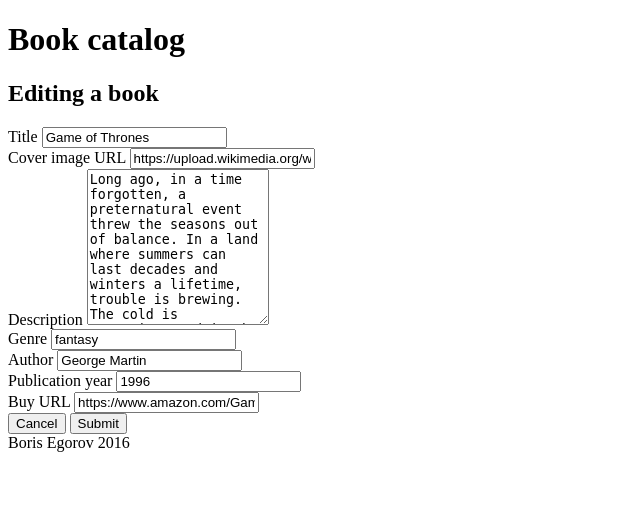
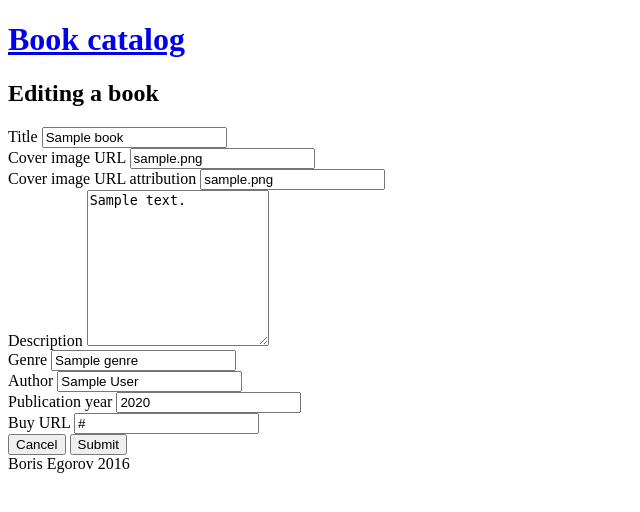
Before and after one commit to JIghtuse/udacity-book-catalog-final, a Flask app: page /book/1/edit in a window 1280 px wide. Shown: the top 512 px of the page, without its empty margins (0-640 px from the left). Run offline with Flask 2, Linux system fonts and the light colour scheme; tables that the repository leaves empty hold one stand-in row (values such as "Sample post").

Commit message:
templates, data, main, database init: Add CRUD functionality

```diff
--- /dev/null
+++ b/common.py
@@ -0,0 +1 @@
+DATABASE_FILENAME = "book_catalog.db"
--- a/data_stubs.py
+++ /dev/null
@@ -1,36 +0,0 @@
-# List is based on Wikipedia articles:
-# https://en.wikipedia.org/wiki/List_of_writing_genres
-# https://en.wikipedia.org/wiki/Comedy
-# https://en.wikipedia.org/wiki/Literary_fiction
-# https://en.wikipedia.org/wiki/Drama
-# https://en.wikipedia.org/wiki/Fantasy
-
-genres = [{'name': "comedy",
-           'description': "Books intended to be humorous or amusing by inducing laughter"},
-          {'name': "classic",
-           'description': "Fiction that has become part of an accepted literary canon, widely taught in schools"},
-          {'name': "drama",
-           'description': 'Specific mode of fiction represented in performance.[1] The term comes from a Greek word meaning "action" (Classical Greek: δρᾶμα, drama), which is derived from "to do" (Classical Greek: δράω, drao)'},
-          {'name': "fantasy",
-           'description': "Fiction genre that uses magic or other supernatural elements as a main plot element, theme, or setting. Many works within the genre take place in imaginary worlds where magic and magical creatures are common."
-          }]
-
-recent_books = [
-    {
-        'title': "Game of Thrones",
-        'cover_url': "https://upload.wikimedia.org/wikipedia/en/9/93/AGameOfThrones.jpg",
-        'author': "George Martin",
-        'description': "Long ago, in a time forgotten, a preternatural event threw the seasons out of balance. In a land where summers can last decades and winters a lifetime, trouble is brewing. The cold is returning, and in the frozen wastes to the north of Winterfell, sinister forces are massing beyond the kingdom’s protective Wall. To the south, the king’s powers are failing—his most trusted adviser dead under mysterious circumstances and his enemies emerging from the shadows of the throne. At the center of the conflict lie the Starks of Winterfell, a family as harsh and unyielding as the frozen land they were born to. Now Lord Eddard Stark is reluctantly summoned to serve as the king’s new Hand, an appointment that threatens to sunder not only his family but the kingdom itself.",
-        'year': 1996,
-        'buy_url': 'https://www.amazon.com/Game-Thrones-Song-Ice-Fire/dp/0553103547/ref=sr_1_1?s=books&ie=UTF8&qid=1479576348&sr=1-1&keywords=game++of+thrones+1996',
-        'genre': {'name': 'fantasy'}
-    },
-    {
-        'title': "Lord of rings",
-        'genre': {'name': 'fantasy'}
-    },
-    {
-        'title': "War and Peace",
-        'genre': {'name': 'classic'}
-    },
-]
--- a/main.py
+++ b/main.py
@@ -1,21 +1,58 @@
 #!/usr/bin/env python3
 
-from flask import Flask, render_template
-from data_stubs import genres, recent_books
+import logging
+import re
+from flask import Flask, render_template, request, redirect, url_for, abort
+from sqlalchemy import create_engine
+from sqlalchemy.orm import sessionmaker
+from common import DATABASE_FILENAME
+from database_setup import Base, Genre, Book
+
+BOOK_TITLE_RE = re.compile(r'^[-0-9a-zA-Z,;. ]*$')
+
 app = Flask(__name__)
+
+engine = create_engine("sqlite:///" + DATABASE_FILENAME)
+Base.metadata.bind = engine
+
+DBSession = sessionmaker(bind=engine)
+session = DBSession()
+
+
+def get_genre_id(genre_name):
+    if genre_name is None:
+        return None
+    genre = session.query(Genre).filter_by(name=genre_name)
+    if genre.count() == 0:
+        logging.warning("Missing genre requested: {}".format(genre_name))
+        return None
+    return genre.one().id
+
+
+def get_book_by_title(book_title):
+    book_id = book_title.split('-', maxsplit=1)[0]
+    book = session.query(Book).filter_by(id=book_id)
+    if book.count() == 0:
+        logging.warning("Missing book URL requested: {}".format(book_title))
+        return None
+    return book.one()
 
 
 @app.route('/')
 def show_homepage():
+    genres = session.query(Genre).all()
+    recent_books = session.query(Book).limit(10)
     return render_template('homepage.html',
                            genres=genres, recent_books=recent_books)
 
 
 @app.route('/genre/<string:genre>/')
 def show_genre(genre):
+    genre = session.query(Genre).filter_by(name=genre).one()
+    genre_books = session.query(Book).filter_by(genre_id=genre.id)
     return render_template('genre.html',
-                           genre=genres[-1],
-                           genre_books=recent_books)
+                           genre=genre,
+                           genre_books=genre_books)
 
 
 @app.route('/genre/<string:genre>/new-book')
@@ -23,27 +60,105 @@ def show_add_book(genre):
     return render_template('book_new.html', genre_name=genre)
 
 
+def validate_fields():
+    """Validates form fields
+    Returns (False, None) if some of the field is not valid,
+    Returns (True, args_to_build_book) if all fields are valid """
+    title = request.form.get('book-title')
+    cover_url = request.form.get('book-image-url')
+    cover_url_attribution = request.form.get('book-image-url-attribution')
+    description = request.form.get('book-description')
+    year = request.form.get('book-year')
+    buy_url = request.form.get('book-buy-url')
+    genre_name = request.form.get('book-genre')
+
+    args = {'title': title,
+            'cover_url': cover_url,
+            'cover_url_attribution': cover_url_attribution,
+            'description': description,
+            'genre_id': get_genre_id(genre_name),
+            'year': year,
+            'buy_url': buy_url}
+
+    if not all(args.values()):
+        return False, None
+
+    if not BOOK_TITLE_RE.match(args['title']):
+        logging.warning("Suspicious title: {}".format(args['title']))
+        return False, None
+
+    return True, args
+
+
+@app.route('/genre/<string:genre>/new-book', methods=["POST"])
+def add_book_post_handler(genre):
+    form_is_valid, book_args = validate_fields()
+    if not form_is_valid:
+        return abort(400)
+    book = Book(**book_args)
+    session.add(book)
+    session.commit()
+    return redirect(url_for('show_book', book_title=book.build_url()))
+
+
 @app.route('/book/<string:book_title>')
 def show_book(book_title):
-    # TODO: get book from title
-    book = recent_books[0]
+    book = get_book_by_title(book_title)
+    if book is None:
+        return abort(404)
     return render_template('book.html', book=book)
 
 
-@app.route('/book/<string:book_title>/delete')
-def show_delete_book(book_title):
-    # TODO: get book from title
-    book = recent_books[0]
-    return render_template('book_delete.html', book=book)
+@app.route('/book/<string:book_title>', methods=["POST"])
+def book_post_handler(book_title):
+    edit = request.form.get('book-edit')
+    delete = request.form.get('book-delete')
+    if edit is not None:
+        return redirect(url_for('show_edit_book', book_title=book_title))
+    elif delete is not None:
+        return redirect(url_for('show_delete_book', book_title=book_title))
+    else:
+        logging.warning("Suspicious request: {} (no action)".format(request))
 
 
-@app.route('/book/<string:book_title>/edit')
+@app.route('/book/<string:book_title>/delete', methods=["GET", "POST"])
+def show_delete_book(book_title):
+    book = get_book_by_title(book_title)
+    if book is None:
+        return abort(404)
+    if request.method == 'POST':
+        session.delete(book)
+        session.commit()
+        return redirect(url_for('show_homepage'))
+    else:
+        return render_template('book_delete.html', book=book)
+
+
+@app.route('/book/<string:book_title>/edit', methods=["GET", "POST"])
 def show_edit_book(book_title):
-    # TODO: get book from title
-    book = recent_books[0]
-    return render_template('book_edit.html', book=book)
+    book = get_book_by_title(book_title)
+    if book is None:
+        return abort(404)
+    if request.method == 'POST':
+        form_is_valid, book_args = validate_fields()
+        if not form_is_valid:
+            return abort(400)
+
+        for key, value in book_args.items():
+            setattr(book, key, value)
+
+        session.add(book)
+        session.commit()
+        return redirect(url_for('show_book', book_title=book.build_url()))
+    else:
+        return render_template('book_edit.html', book=book)
+
+
+@app.errorhandler(404)
+def page_not_found(e):
+    return render_template('404.html'), 404
 
 
 if __name__ == "__main__":
     app.debug = True
-    app.run(host="0.0.0.0", port=8080)
+    app.run(host="0.0.0.0", port=8888)
--- /dev/null
+++ b/templates/404.html
@@ -0,0 +1,6 @@
+{% extends "base.html" %}
+{% block content %}
+<h2>Not Found</h2>
+<p>We are sorry about that.</p>
+<p>Return to <a href="{{ url_for('show_homepage') }}">homepage</a>?</p>
+{% endblock %}
--- a/templates/base.html
+++ b/templates/base.html
@@ -8,7 +8,7 @@
 
     <body>
         <div class="content">
-            <h1>Book catalog</h1>
+            <h1><a href="{{url_for('show_homepage')}}">Book catalog</a></h1>
             {% block content %}
             {% endblock %}
             <footer>
--- a/templates/book.html
+++ b/templates/book.html
@@ -12,9 +12,9 @@
     </div>
 </div>
 <div>
-    <form class="book-change" action="#">
+    <form class="book-change" method="POST">
         <button type="submit" name="book-edit">Edit</button>
-        <button type="submit" name="book-delet">Delete</button>
+        <button type="submit" name="book-delete">Delete</button>
     </form>
 </div>
 {% endblock %}
--- a/templates/book_delete.html
+++ b/templates/book_delete.html
@@ -3,7 +3,9 @@
 <div class="book-delete">
     <h2>{{book.title}}</h2>
     <p>Are you sure you want to delete this book?</p>
-    <button>Cancel</button>
-    <button>Delete</button>
+    <form method="POST">
+        <button type="button" class="cancel-button">Cancel</button>
+        <button type="submit">Delete</button>
+    </form>
 </div>
 {% endblock %}
--- a/templates/book_edit.html
+++ b/templates/book_edit.html
@@ -3,7 +3,7 @@
 {% if book: %}
 <div class="book-edit">
     <h2>Editing a book</h2>
-    <form class="book-edit-form" action="#">
+    <form class="book-edit-form" method="POST">
         <div>
             <label for="book-title">Title</label>
             <input type="text" name="book-title" id="book-title" value="{{book.title}}">
@@ -11,6 +11,10 @@
         <div>
             <label for="book-image-url">Cover image URL</label>
             <input type="url" name="book-image-url" id="book-image-url" value="{{book.cover_url}}">
+        </div>
+        <div>
+            <label for="book-image-url-attribution">Cover image URL attribution</label>
+            <input type="url" name="book-image-url-attribution" id="book-image-url-attribution" value="{{book.cover_url_attribution}}">
         </div>
         <div>
             <label for="book-description">Description</label>
@@ -34,7 +38,7 @@
         </div>
         <div>
         </div>
-        <button type="button">Cancel</button>
+        <button type="button" class="cancel-button">Cancel</button>
         <button type="submit">Submit</button>
         <div>
     </form>
--- a/templates/genre.html
+++ b/templates/genre.html
@@ -5,7 +5,7 @@
     <p class="genre-description">{{genre.description}}</p>
     <ul class="book-list">
         {% for book in genre_books: %}
-        <li><a href="/book/{{book.title}}">{{book.title}}</a></li>
+        <li><a href="/book/{{book.build_url()}}">{{book.title}}</a></li>
         {% endfor %}
     </ul>
     <a href="/genre/{{genre.name}}/new-book">Add new book</a>
--- a/templates/homepage.html
+++ b/templates/homepage.html
@@ -20,7 +20,7 @@
     <ul class="book-list">
     {% for book in recent_books: %}
         <li>
-            <a href="/book/{{book.title}}">{{book.title}}</a>
+            <a href="/book/{{book.build_url()}}">{{book.title}}</a>
             ({{book.genre.name}})
         </li>
     {% endfor %}
```
Also changed, not shown: data/database_initial_books.json (added, +72 -0 lines), data/database_initial_genres.json (added, +15 -0 lines), database_populate.py (added, +84 -0 lines), database_setup.py (added, +48 -0 lines), templates/book_new.html (+6 -4 lines).
